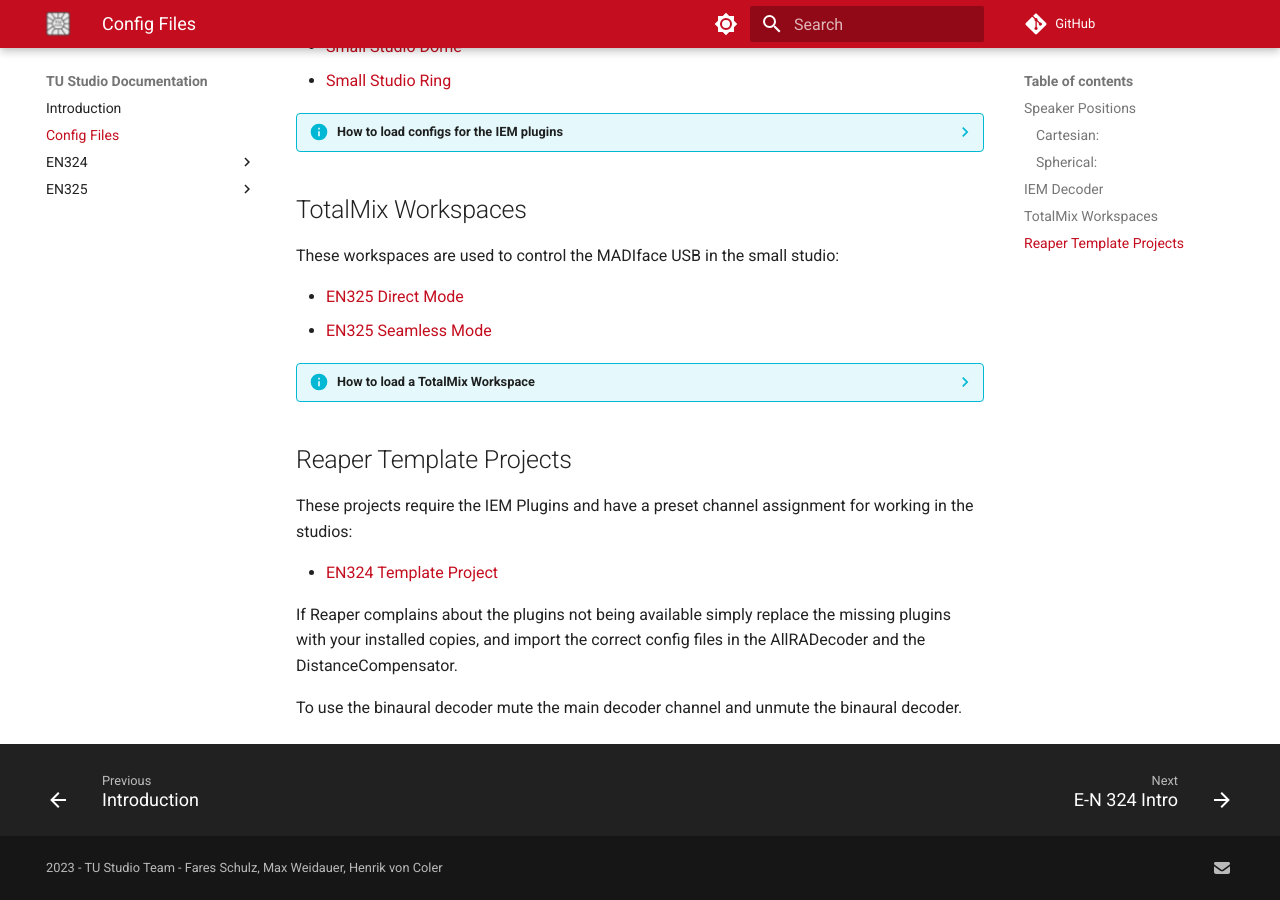
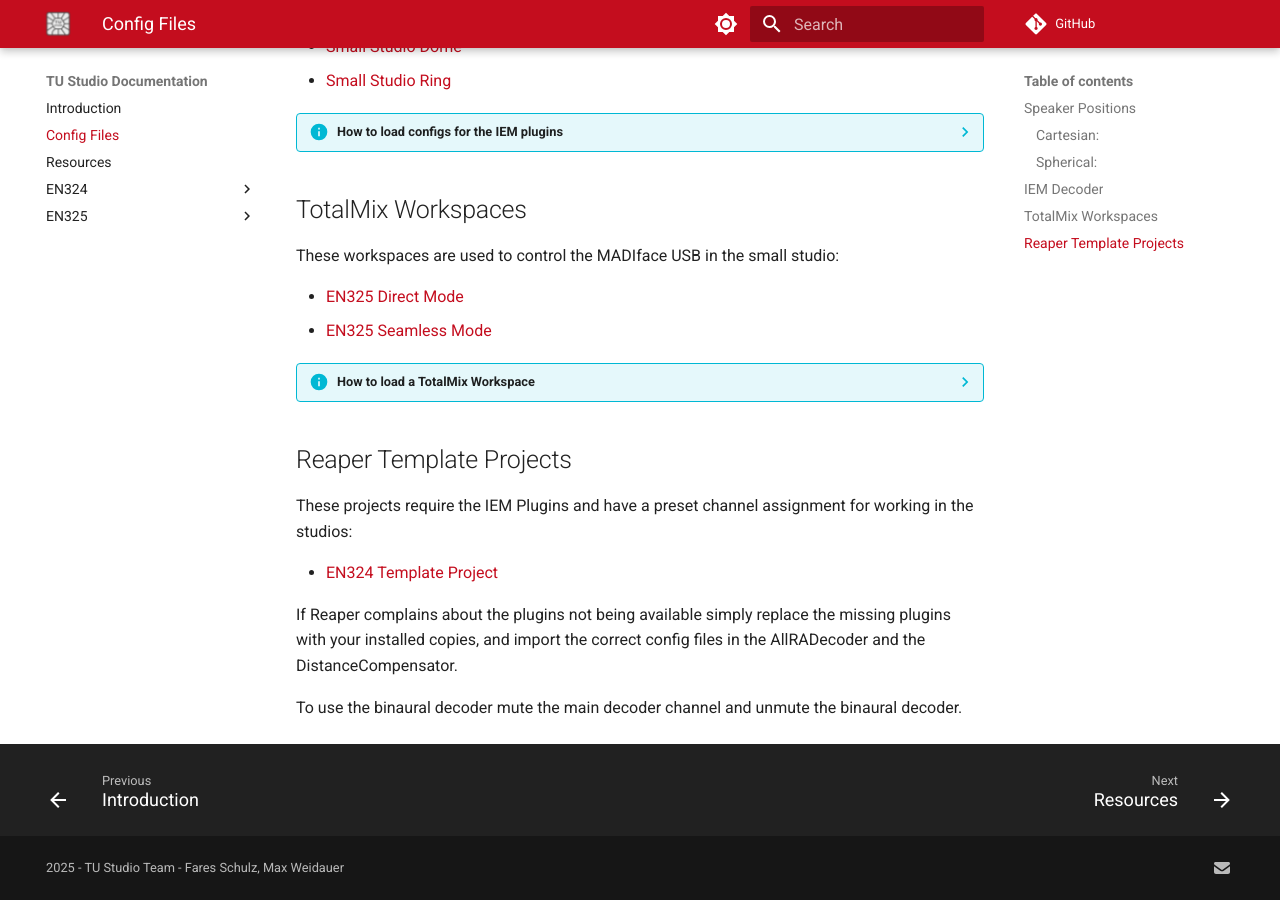
Before and after one commit to tu-studio/studio-docs, an MkDocs documentation site: the page built from docs/configs.md, in a window 1280 px wide and 900 px high, scrolled down 526 px. Built offline with MkDocs 1.6.1 and Material for MkDocs 9.7.7, drawn with Linux system fonts in a browser that asks for light colours; comment, search, counter and statistics services are not loaded.

Commit message:
Added Resources for SynLab

```diff
--- a/docs/configs.md
+++ b/docs/configs.md
@@ -1,5 +1,7 @@
 # Config Files
+
 ## Speaker Positions
+
 ??? info "About the coordinate formats"
     Speaker Positions for the studios are supplied both in cartesian and in spherical coordinate systems.
     #### Cartesian:
--- a/mkdocs.yml
+++ b/mkdocs.yml
@@ -39,7 +39,7 @@
 extra_css:
   - stylesheets/extra.css
 
-copyright: 2023 - TU Studio Team - Fares Schulz, Max Weidauer, Henrik von Coler #Paul Schuladen, Nils Tonnätt
+copyright: 2025 - TU Studio Team - Fares Schulz, Max Weidauer #Henrik von Coler, Paul Schuladen, Nils Tonnätt
 
 markdown_extensions:
   - admonition
```
Also changed, not shown: docs/resources.md (added, +26 -0 lines), 12 other files.
